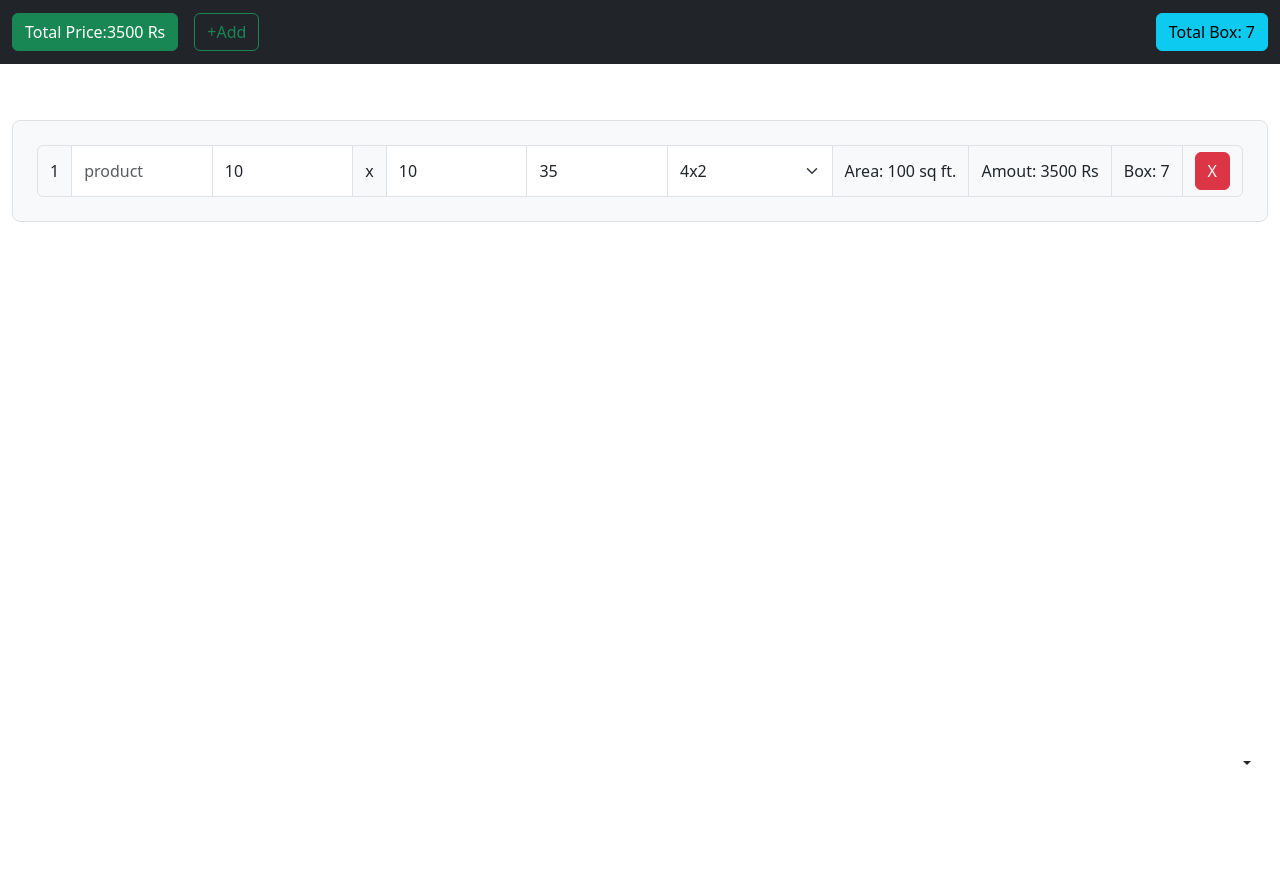
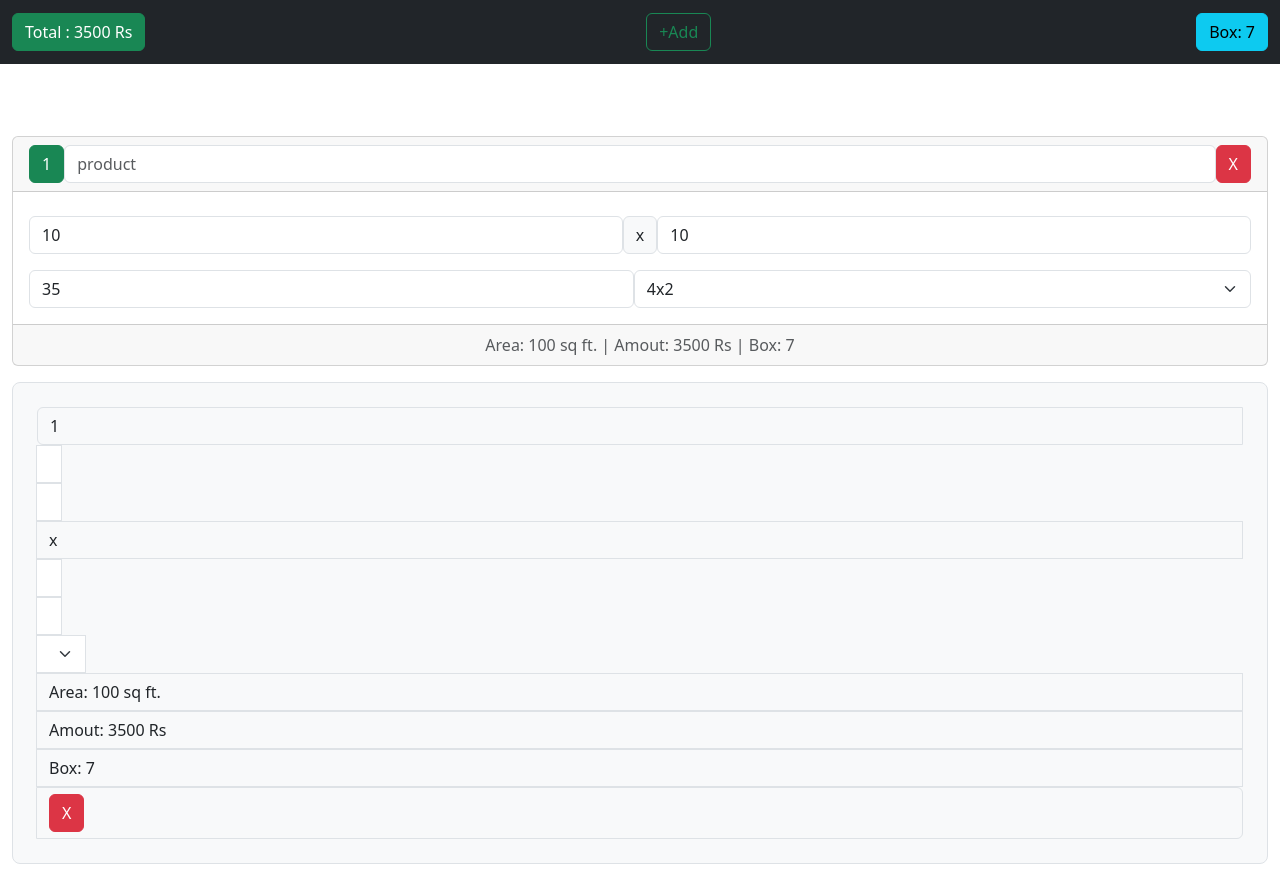
Before and after one commit to parshant1985/calculator-app, an Angular app: page / in a window 1280 px wide. Both pictures are taken after a click on the button "+Add". Before the commit the page ends 800 px from the top, so only its background shows below. Built offline with nearby package versions, Linux system fonts and the light colour scheme.

Commit message:
add t
update

```diff
--- a/src/app/app.component.html
+++ b/src/app/app.component.html
@@ -1,75 +1,13 @@
-<div class="dropdown position-fixed bottom-0 end-0 mb-3 me-3 bd-mode-toggle">
-  <button class="btn btn-bd-primary py-2 dropdown-toggle d-flex align-items-center" id="bd-theme" type="button"
-    aria-expanded="false" data-bs-toggle="dropdown" aria-label="Toggle theme (light)">
-    <svg class="bi my-1 theme-icon-active" width="1em" height="1em">
-      <use href="#sun-fill"></use>
-    </svg>
-    <span class="visually-hidden" id="bd-theme-text">Toggle theme</span>
-  </button>
-  <ul class="dropdown-menu dropdown-menu-end shadow" aria-labelledby="bd-theme-text">
-    <li>
-      <button type="button" class="dropdown-item d-flex align-items-center active" data-bs-theme-value="light"
-        aria-pressed="true">
-        <svg class="bi me-2 opacity-50" width="1em" height="1em">
-          <use href="#sun-fill"></use>
-        </svg>
-        Light
-        <svg class="bi ms-auto d-none" width="1em" height="1em">
-          <use href="#check2"></use>
-        </svg>
-      </button>
-    </li>
-    <li>
-      <button type="button" class="dropdown-item d-flex align-items-center" data-bs-theme-value="dark"
-        aria-pressed="false">
-        <svg class="bi me-2 opacity-50" width="1em" height="1em">
-          <use href="#moon-stars-fill"></use>
-        </svg>
-        Dark
-        <svg class="bi ms-auto d-none" width="1em" height="1em">
-          <use href="#check2"></use>
-        </svg>
-      </button>
-    </li>
-    <li>
-      <button type="button" class="dropdown-item d-flex align-items-center" data-bs-theme-value="auto"
-        aria-pressed="false">
-        <svg class="bi me-2 opacity-50" width="1em" height="1em">
-          <use href="#circle-half"></use>
-        </svg>
-        Auto
-        <svg class="bi ms-auto d-none" width="1em" height="1em">
-          <use href="#check2"></use>
-        </svg>
-      </button>
-    </li>
-  </ul>
-</div>
-
-
 <header>
   <!-- Fixed navbar -->
   <nav class="navbar navbar-expand-md navbar-dark fixed-top bg-dark">
     <div class="container-fluid">
       <a class="navbar-brand" href="#"><button class="btn btn-success" type="submit">Total
-          Price:{{totalCompute()}} Rs</button></a>
+          : {{totalCompute()}} Rs</button></a>
       <button class="btn button btn-outline-success" (click)="addrowfn()">+Add</button>
-      <button class="navbar-toggler" type="button" data-bs-toggle="collapse" data-bs-target="#navbarCollapse"
-        aria-controls="navbarCollapse" aria-expanded="false" aria-label="Toggle navigation">
-        <span class="navbar-toggler-icon"></span>
-      </button>
-      <div class="collapse navbar-collapse" id="navbarCollapse">
-        <ul class="navbar-nav me-auto mb-2 mb-md-0">
+      <button class="btn btn-info" type="submit"> Box: {{totalbox()
+        }}</button>
 
-
-
-        </ul>
-        <form class="d-flex" role="search">
-
-          <button class="btn btn-info" type="submit">Total Box: {{totalbox()
-            }}</button>
-        </form>
-      </div>
     </div>
   </nav>
 </header>
@@ -78,8 +16,39 @@
   <div class="container-fluid pb-4">
   </div>
   <div class="col-md-12 ">
+    <div class="card mt-3 mb-3 text-center" *ngFor="let item of addRow(); let i = index">
+      <div class="card-header">
+        <div class="d-flex"><button class="btn btn-success">{{i+1}}</button> <input type="text" class="form-control"
+            value="" placeholder="product" aria-label="Username">
+          <button class="btn btn-danger" (click)="remove(idnum())">X</button>
+        </div>
 
-    <div class="input-group mb-3  p-4 bg-body-tertiary border rounded-3" *ngFor="let item of addRow(); let i = index">
+      </div>
+      <div class="card-body">
+        <div class="d-flex pt-2 mb-2"><input type="number" class="form-control" value="{{item.width}}"
+            (change)="areacal($event, 'width', i+1)" placeholder="width" aria-label="Username">
+          <span class="input-group-text">x</span>
+          <input type="number" class="form-control" value="{{item.length}}" (change)="areacal($event, 'length',i+1)"
+            placeholder="length" aria-label="Server">
+
+        </div>
+        <div class="d-flex pt-2"><input type="number" class="form-control" value="{{item.price}}"
+            (change)="areacal($event, 'price',i+1)" placeholder="price" aria-label="Server"><select class="form-select"
+            value="{{boxsize()}}" (change)="size($event,  i+1)" aria-label="Default select example">
+            <option selected>size</option>
+            <option value="16">4x2</option>
+            <option value="8">2x2</option>
+
+          </select></div>
+
+
+      </div>
+      <div class="card-footer text-body-secondary">
+        Area: {{item.width*item.length}} sq ft. | Amout: {{item.width*item.length*item.price}} Rs | Box: {{item.box}}
+      </div>
+    </div>
+    <div class="input-group d-none d-md-block mb-3  p-4 bg-body-tertiary border rounded-3"
+      *ngFor="let item of addRow(); let i = index">
       <span class="input-group-text" id="basic-addon1">{{i+1}}</span>
       <input type="text" class="form-control" value="" placeholder="product" aria-label="Username">
       <input type="number" class="form-control" value="{{item.width}}" (change)="areacal($event, 'width', i+1)"
@@ -105,4 +74,5 @@
           (click)="remove(idnum())">X</button></span>
     </div>
   </div>
+
 </div>
```
